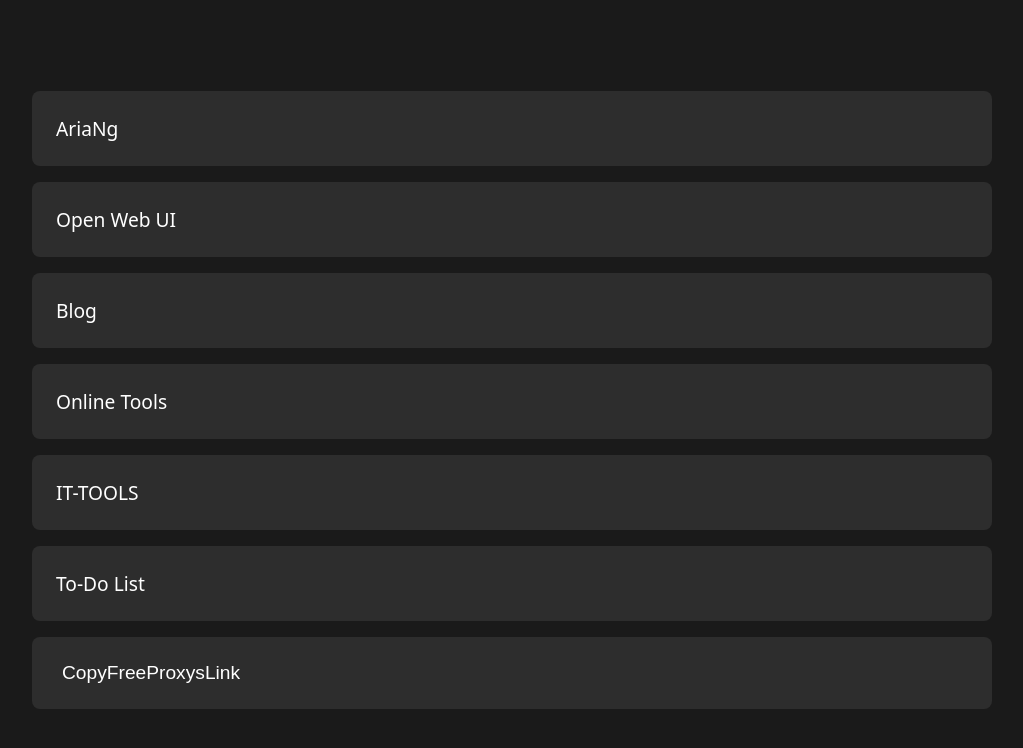
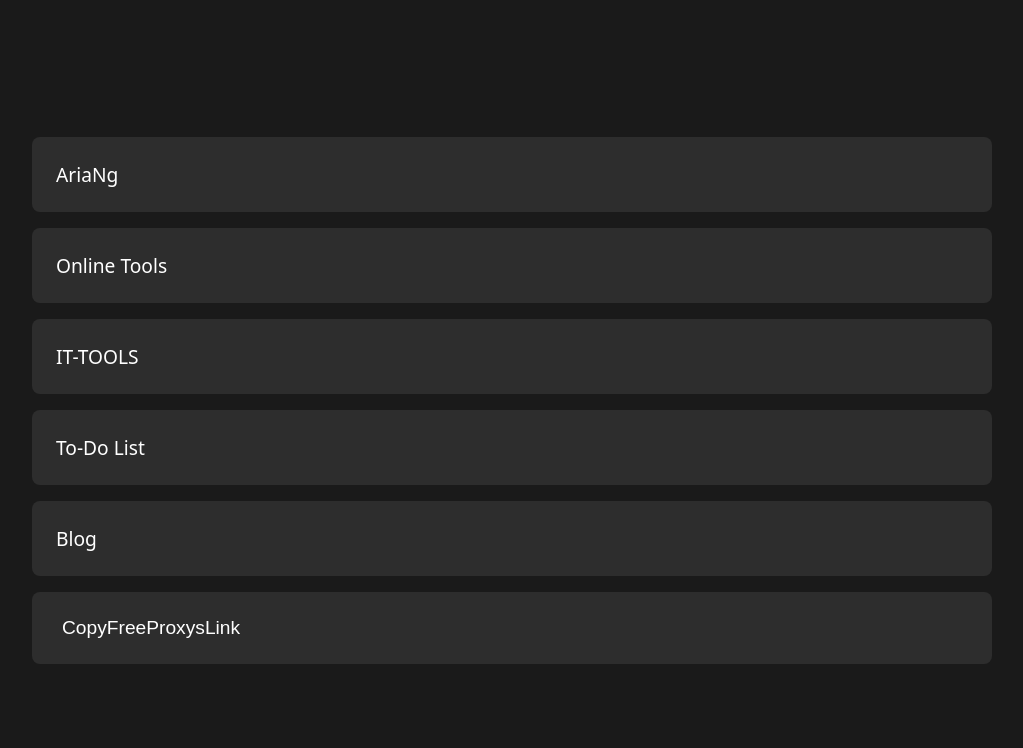
Before and after one commit to 1465ghdg/web-page, a plain HTML site: page index.html in a window 1280 px wide. Shown: the whole page, without its empty margins (128-1151 px from the left). Drawn offline with Linux system fonts and the light colour scheme.

Commit message:
Delete local deployment project link

```diff
--- a/index.html
+++ b/index.html
@@ -13,17 +13,6 @@
                 <a href="AriaNg/index.html">AriaNg</a>
             </li>
             <li>
-                <a id="open-webui-link" href="">Open Web UI</a>
-            </li>
-            <!--
-            <li>
-                <a href="2fauth/">2FAuth</a>
-            </li>
-            -->
-            <li>
-                <a href="https://1465ghdg.github.io">Blog</a>
-            </li>
-            <li>
                 <a href="online-tools/index.html">Online Tools</a>
             </li>
             <li>
@@ -33,6 +22,9 @@
                 <a href="https://to-do-list.1465ghdg.workers.dev/">To-Do List</a>
             </li>
             <li>
+                <a href="https://1465ghdg.github.io">Blog</a>
+            </li>
+            <li>
                 <button onclick="copyLink(this, 'https://ttyudubhqqlm.ap-northeast-1.clawcloudrun.com/parse?name=free_proxys&baseName=Hackl0us')">CopyFreeProxysLink</button>
             </li>
         </ul>
--- a/javascripts_index/javascript.js
+++ b/javascripts_index/javascript.js
@@ -1,5 +1,3 @@
-document.getElementById('open-webui-link').href = `http://${window.location.hostname}:8080`;
-
 function copyLink(buttonElement, url) {
     navigator.clipboard.writeText(url).then(() => {
         const parentLi = buttonElement.parentElement;
```
